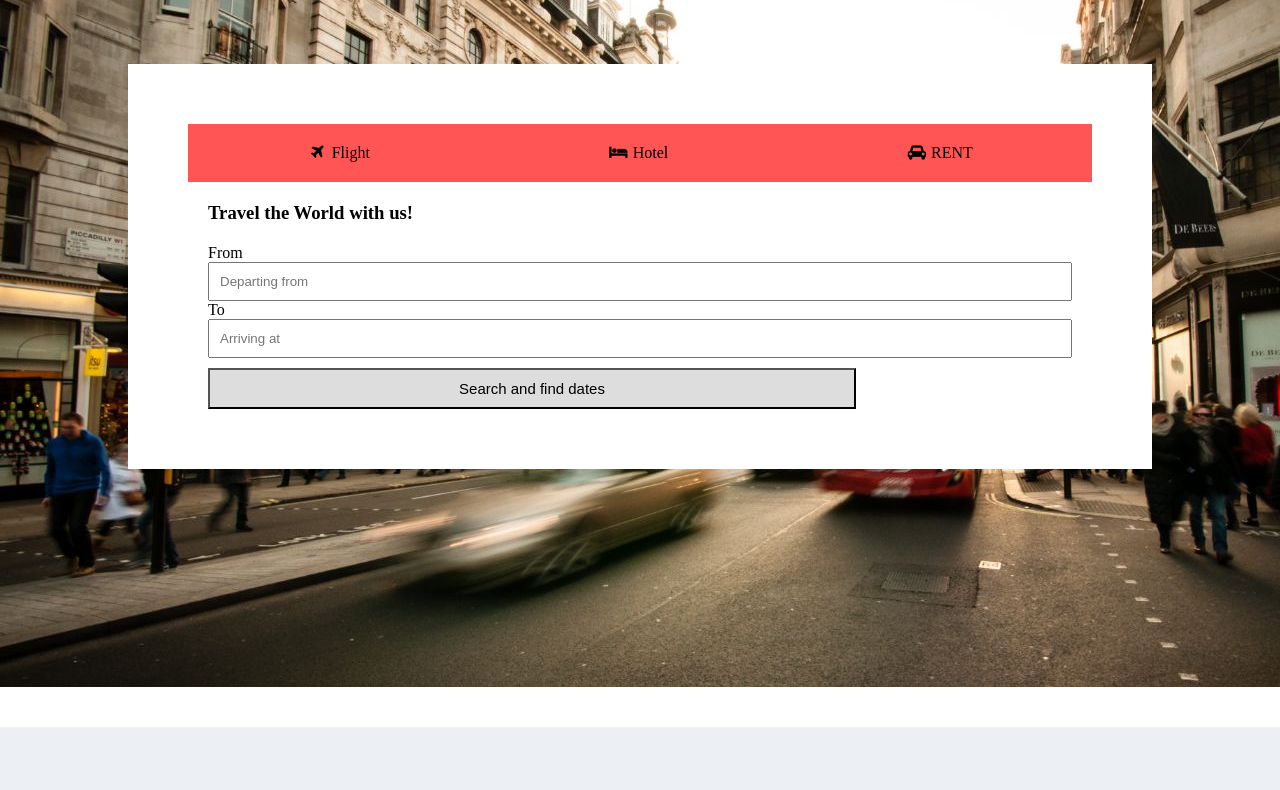
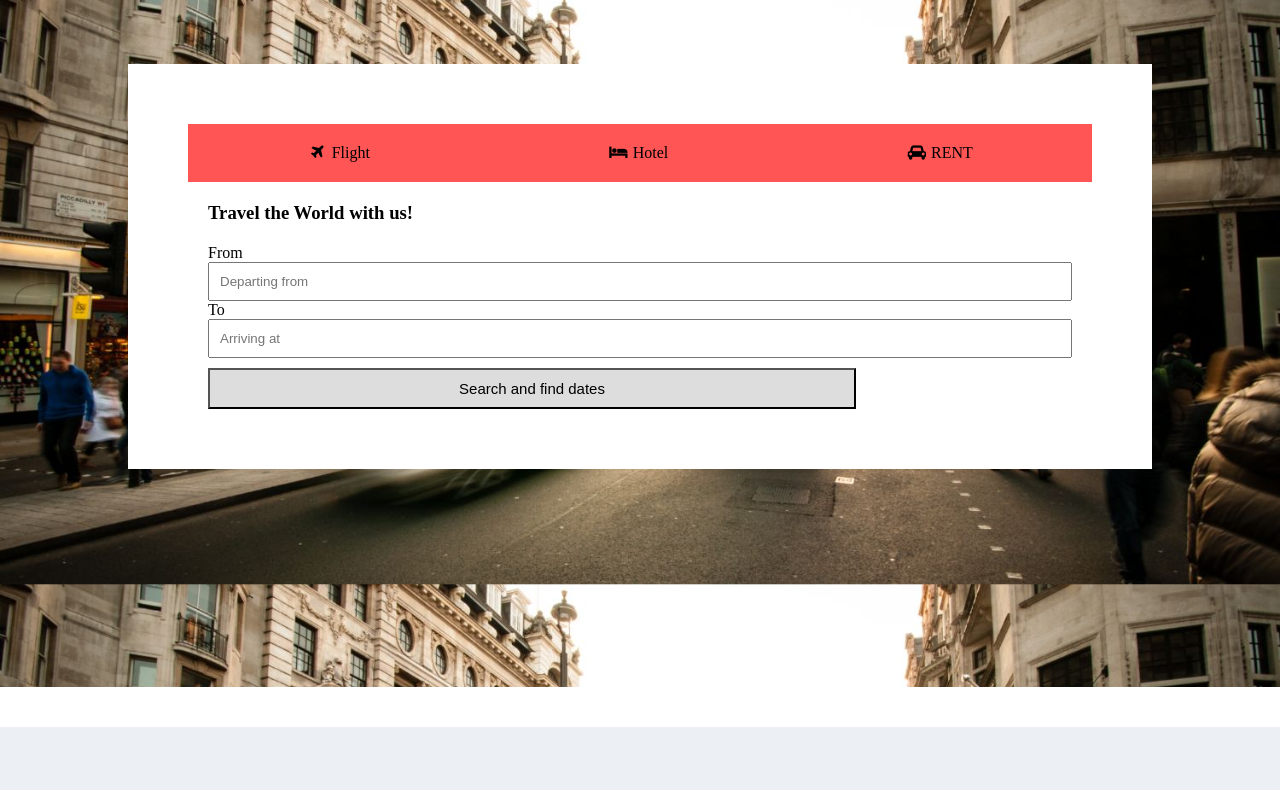
Before and after one commit to LUIZFH/media-responsive-lrng, a plain HTML site: page index.html in a window 1280 px wide. Shown: the part 66-856 px from the top of the page. Drawn offline with Linux system fonts and the light colour scheme.

Commit message:
correcao na largura da imagem do background url

```diff
--- a/css/style.css
+++ b/css/style.css
@@ -240,9 +240,9 @@ footer > div i {
 @media screen and (min-width: 762px) {
     .background-breakpoint-762 {
         display: block;
-        width: 100%;
         height: 700px;
         background-image: url(../imagens/london.jpg);
+        background-size: 100%;
     }
 
     header > article {
```
